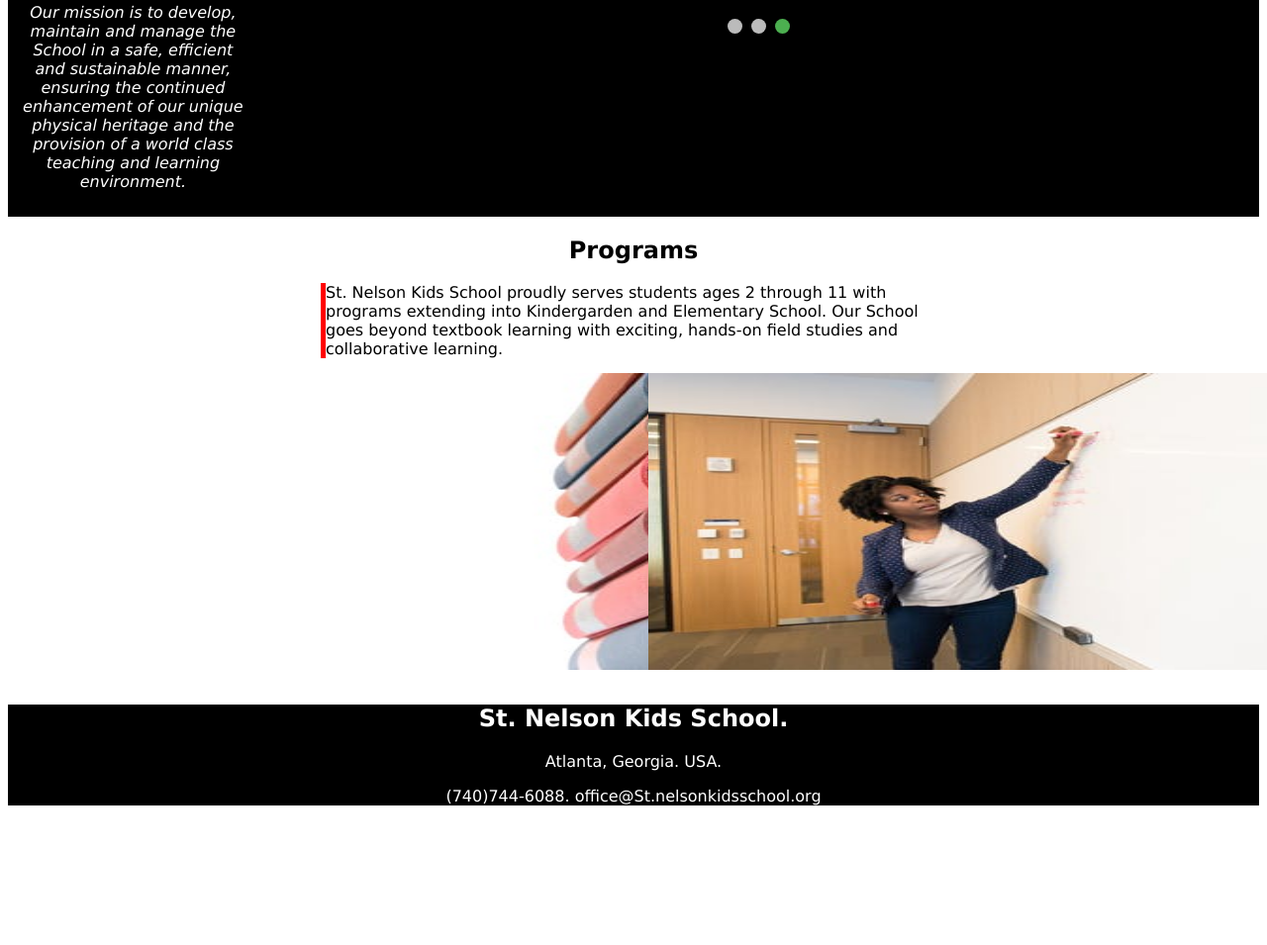
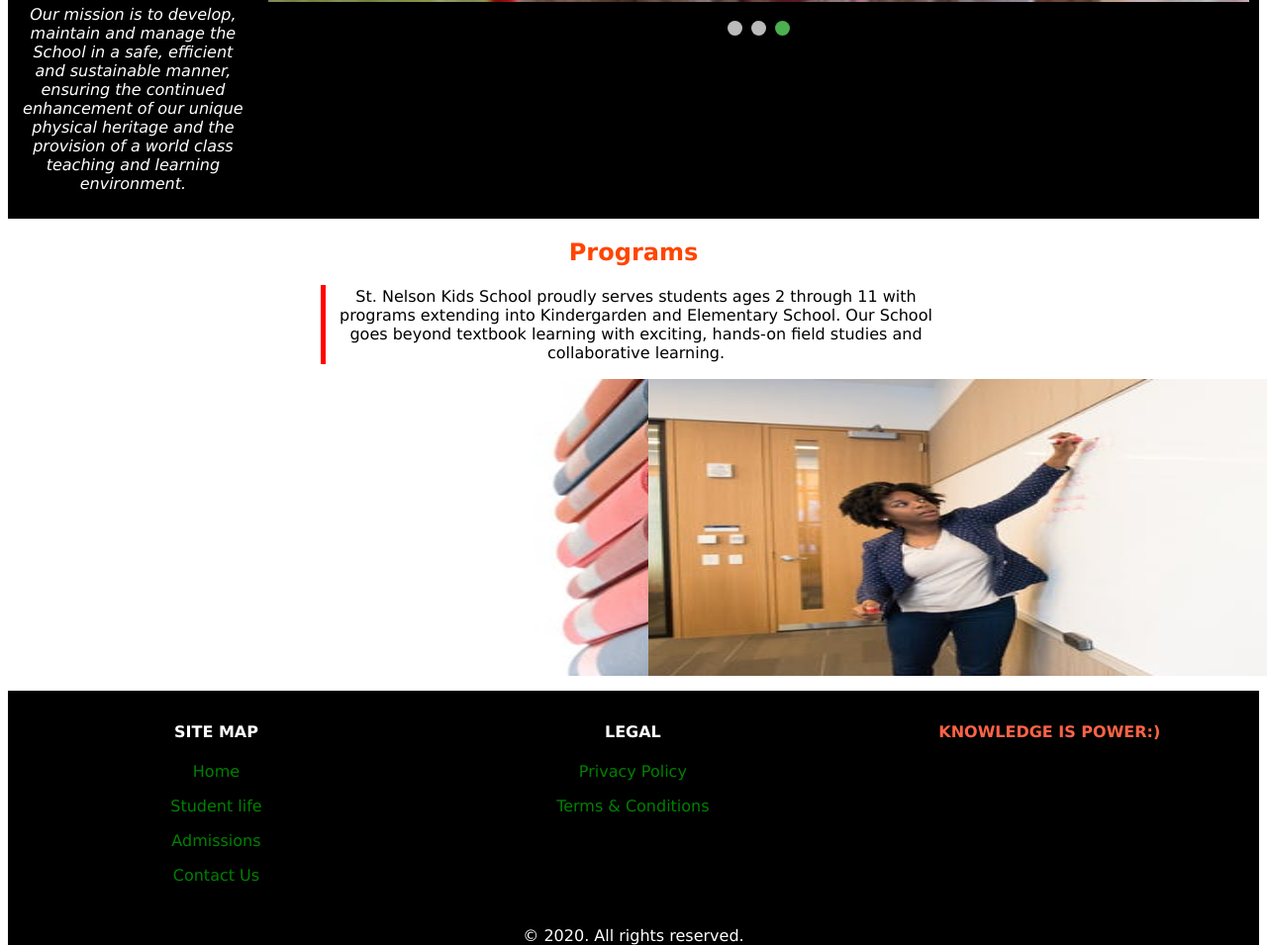
Before and after one commit to Ishokir30008/schools, a plain HTML site: page index.html in a window 1280 px wide. Shown: the part 848-1803 px from the top of the page at 99% size. Before the commit the page ends 1678 px from the top, so only its background shows below. Drawn offline with Linux system fonts and the light colour scheme.

Commit message:
added stylesheet

```diff
--- a/index.html
+++ b/index.html
@@ -2,7 +2,9 @@
 <html>
 <head>
 <meta name="viewport" content="width=device-width, initial-scale=1">
+<link rel = "stylesheet" href = "style1.css">
 <style>
+
 * {box-sizing: border-box;}
 body {font-family: Verdana, sans-serif;}
 .mySlides {display: none;}
@@ -109,7 +111,7 @@ h1
 }
 
 
-ul {
+nav {
   list-style-type: none;
   margin: 0;
   padding: 0;
@@ -119,11 +121,11 @@ ul {
 
 
 li {
-  float: left;
+  float: right;
 }
 
 li a {
-  display: block;
+  display: inline-block;
   color: white;
 
   padding: 14px 16px;
@@ -200,17 +202,23 @@ li a:hover:not(.active) {
 
 <div class="header">
   <h1 style="text-shadow: 2px 2px 4px white;"> St. Nelson Kids School.</h1>
-  <p style="text-align:center; color: red"><i>Keep pursuing your dreams.</i></p>
+  <p style="text-align:center; color: white"><i>Keep pursuing your dreams.</i></p>
 </div>
 
 
- <ul>
-   <li><a class="active" href="#home">DISCOVER</a></li>
-   <li><a href="#news">STUDENT LIFE</a></li>
-   <li><a href="#contact">ADMISSIONS</a></li>
-   <li><a href="#about">GIVE</a></li>
-    <li><a href="#about">CONTACT US</a></li>
- </ul>
+<nav>
+  <li style = "float: left"><a href="index.html" style="color: green; text-shadow: 1px 1px 2px white; font-size: 18px;">St. Nelson Kids School.</a></li>
+  <li><a href="#about">CONTACT US</a></li>
+  <li><a href="#about">GIVE</a></li>
+  <li><a href="#news">STUDENT LIFE</a></li>
+  <li><a href="#contact">ADMISSIONS</a></li>
+  <li><a class="active" href="#home">DISCOVER</a></li>
+</nav>
+
+
+
+
+
 
 
 <div class="row">
@@ -291,8 +299,8 @@ function showSlides() {
 
 
 <div class="roww">
-  <h2 style="text-align: center">Programs</h2>
-  <p style="margin:auto; width: 50%; border-left: 5px solid red;">St. Nelson Kids School proudly serves students ages 2 through 11 with programs extending into Kindergarden and Elementary School. Our School goes beyond textbook learning with exciting, hands-on field studies and collaborative learning.</p>
+  <h2 style="text-align: center; color: orangered">Programs</h2>
+  <p style="margin:auto; width: 50%; border-left: 5px solid red; padding: 2px; text-align: center;">St. Nelson Kids School proudly serves students ages 2 through 11 with programs extending into Kindergarden and Elementary School. Our School goes beyond textbook learning with exciting, hands-on field studies and collaborative learning.</p>
 
   <div id="left">
     <img src="images/school3.jpg" alt="Cinque Terre" width="950" height="300">
@@ -309,11 +317,35 @@ function showSlides() {
 
 
 
-<div class="footer">
-   <h2>St. Nelson Kids School.</h2>
-   <p>Atlanta, Georgia. USA.</p>
-   <p>(740)744-6088. office@St.nelsonkidsschool.org</p>
-</div>
+<footer>
+  <div class = "row">
+      <div class="column1" style="text-align: center;">
+          <h4>SITE MAP</h4>
+          <p><a href="index.html" style="text-decoration: none; color: green;">Home</a></p>
+          <P><a href="register.html" style="text-decoration: none; color: green;">Student life</a></P>
+          <p><a href = "about.html" style="text-decoration: none; color: green;">Admissions</a></p>
+
+          <p><a href = "about.html" style="text-decoration: none; color: green;">Contact Us</a></p>
+      </div>
+
+      <div class="column1" style="text-align: center;">
+          <h4>LEGAL</h4>
+          <p style="color: green;">Privacy Policy</p>
+          <p style="color:green;">Terms & Conditions</p>
+      </div>
+
+      <div class="column1" style="text-align: center;">
+          <h4 style="color: tomato;">KNOWLEDGE IS POWER:)</h4>
+      </div>
+
+
+  </div>
+
+  <section class="copy"><p>&copy 2020. All rights reserved.</p></section>
+
+
+</footer>
+
 
 
 </body>
--- /dev/null
+++ b/style1.css
@@ -0,0 +1,31 @@
+*{
+    box-sizing: border-box;
+}
+
+body, html{
+    height: 100%;
+}
+
+.column1{
+    float: left;
+    width: 33.3%;
+    padding: 10px;
+
+
+}
+
+.row:after {
+    content: "";
+    display: table;
+    clear: both;
+  }
+
+.copy{
+    text-align: center;
+
+}
+
+footer{
+    background-color: black;
+    color: white;
+}
```
